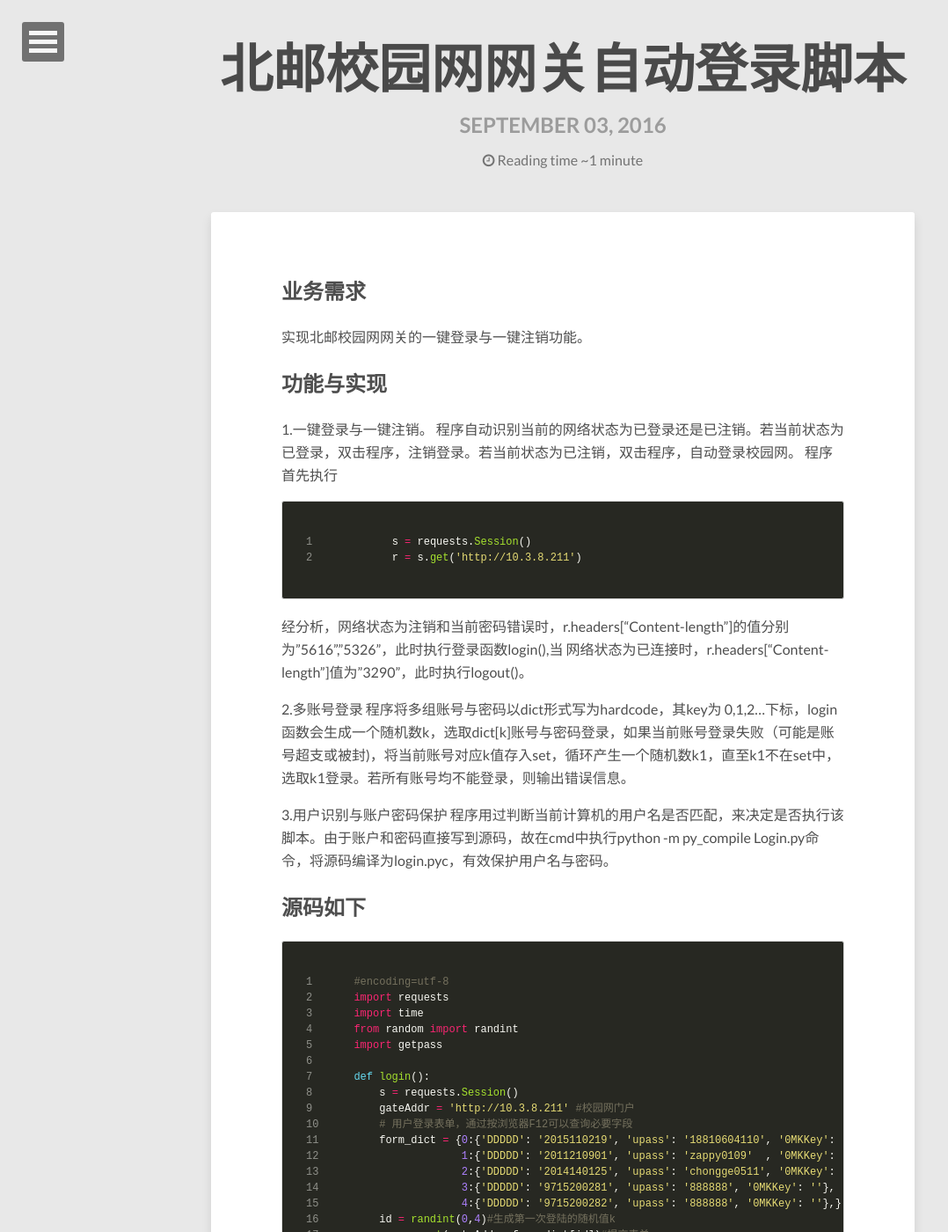
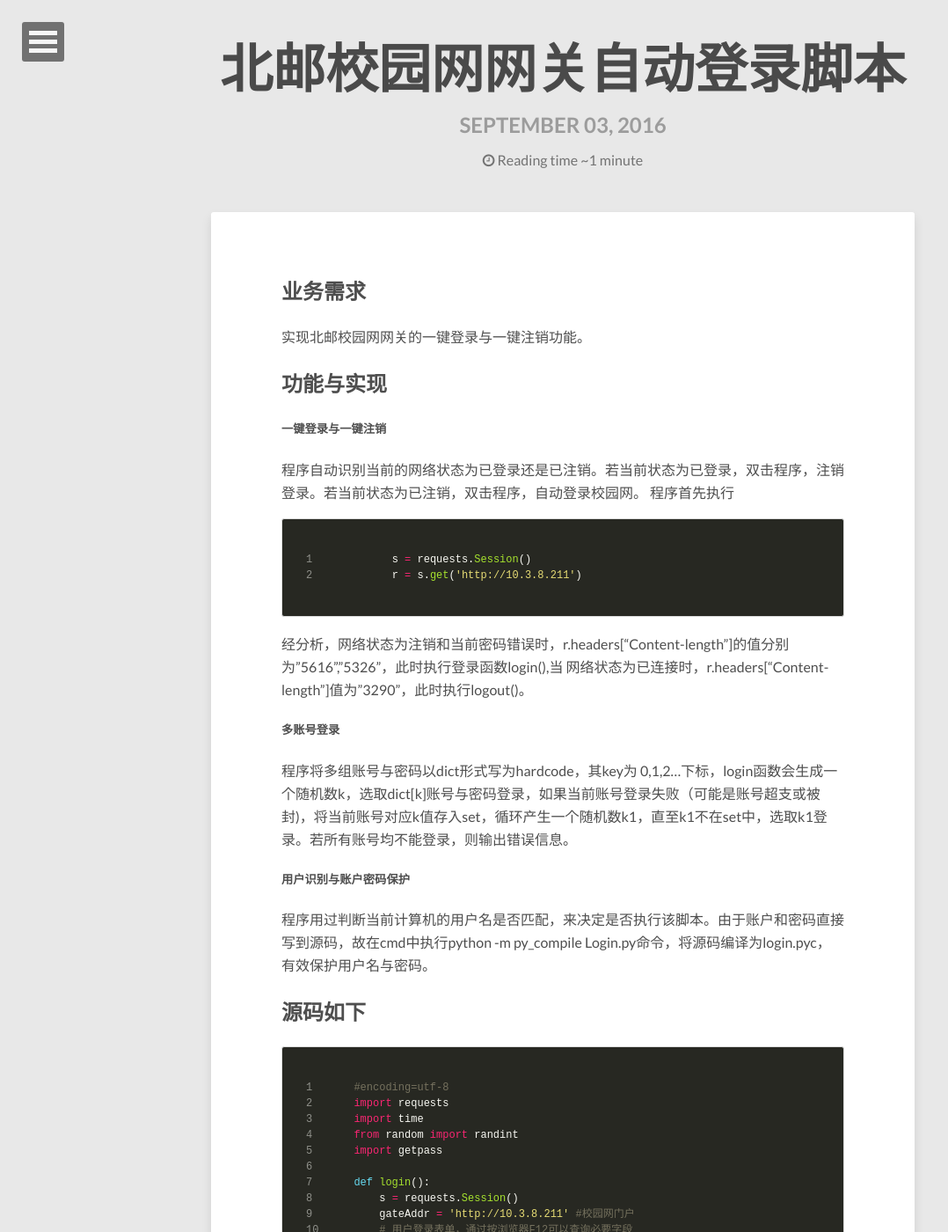
Before and after one commit to zhihuz/zhihuz.github.io, a Jekyll site: the page built from _posts/2016-09-03-北邮校园网网关自动登录脚本.md, in a window 1280 px wide and 1400 px high. Shown: the whole window at 88% size, without its empty margins (0-1078 px from the left). Built offline with Jekyll 4.4.1, drawn with Linux system fonts in a browser that asks for light colours; nearby versions of some CDN libraries.

Commit message:
Signed-off-by: zhihui zhang <zhihui zhang>

```diff
--- a/_posts/2016-09-03-北邮校园网网关自动登录脚本.md
+++ b/_posts/2016-09-03-北邮校园网网关自动登录脚本.md
@@ -9,7 +9,7 @@ tags: [python , 网络]
 实现北邮校园网网关的一键登录与一键注销功能。
 
 ## 功能与实现
-1.一键登录与一键注销。
+##### 一键登录与一键注销
 程序自动识别当前的网络状态为已登录还是已注销。若当前状态为已登录，双击程序，注销登录。若当前状态为已注销，双击程序，自动登录校园网。
 程序首先执行
 {% highlight python linenos %}
@@ -19,10 +19,10 @@ r = s.get('http://10.3.8.211')
 经分析，网络状态为注销和当前密码错误时，r.headers["Content-length"]的值分别为"5616","5326"，此时执行登录函数login(),当
 网络状态为已连接时，r.headers["Content-length"]值为"3290"，此时执行logout()。
 
-2.多账号登录
+##### 多账号登录
 程序将多组账号与密码以dict形式写为hardcode，其key为 0,1,2...下标，login函数会生成一个随机数k，选取dict[k]账号与密码登录，如果当前账号登录失败（可能是账号超支或被封)，将当前账号对应k值存入set，循环产生一个随机数k1，直至k1不在set中，选取k1登录。若所有账号均不能登录，则输出错误信息。
 
-3.用户识别与账户密码保护
+##### 用户识别与账户密码保护
 程序用过判断当前计算机的用户名是否匹配，来决定是否执行该脚本。由于账户和密码直接写到源码，故在cmd中执行python -m py_compile Login.py命令，将源码编译为login.pyc，有效保护用户名与密码。
 
 ## 源码如下
```
